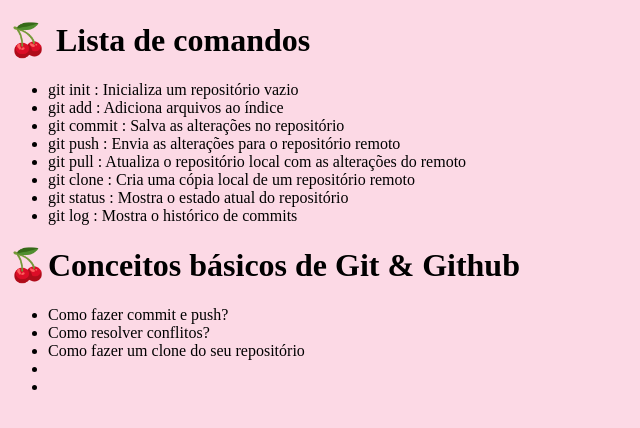
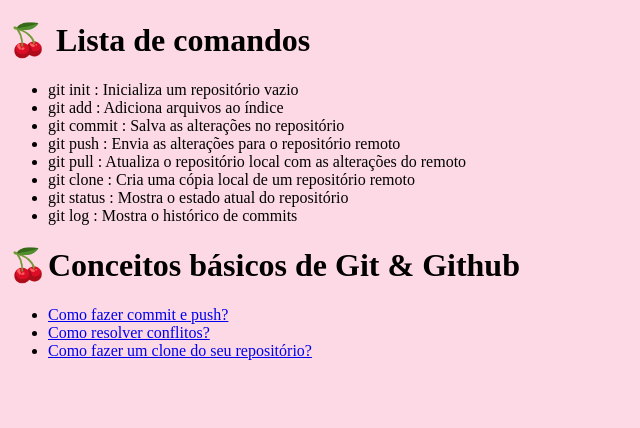
Before and after one commit to marianaSsouza/my-git, a plain HTML site: page index.html in a window 1280 px wide. Shown: the whole page, without its empty margins (0-640 px from the left). Drawn offline with Linux system fonts and the light colour scheme.

Commit message:
feat: link paginas

```diff
--- a/index.html
+++ b/index.html
@@ -35,10 +35,10 @@
 
     <h1>&#x1F352;Conceitos básicos de Git & Github</h1>
     <ul>
-        <li>Como fazer commit e push?</li>
-        <li>Como resolver conflitos?</li>
-        <li>Como fazer um clone do seu repositório<li>
-        <li></li>
+        <li><a href="paginas_my-git/como-fazer-commit.html">Como fazer commit e push?</a> </li>
+        <li><a href="README.md">Como resolver conflitos?</a> </li>
+        <li><a href="paginas_my-git/como-fazer-clone.html">Como fazer um clone do seu repositório?</a></li>
+
     </ul>
     <p></p>
 
```
